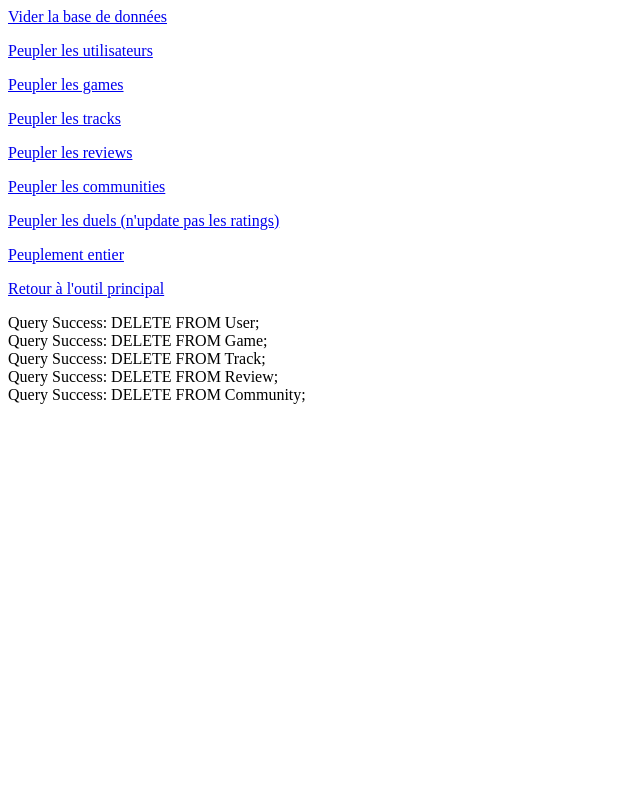
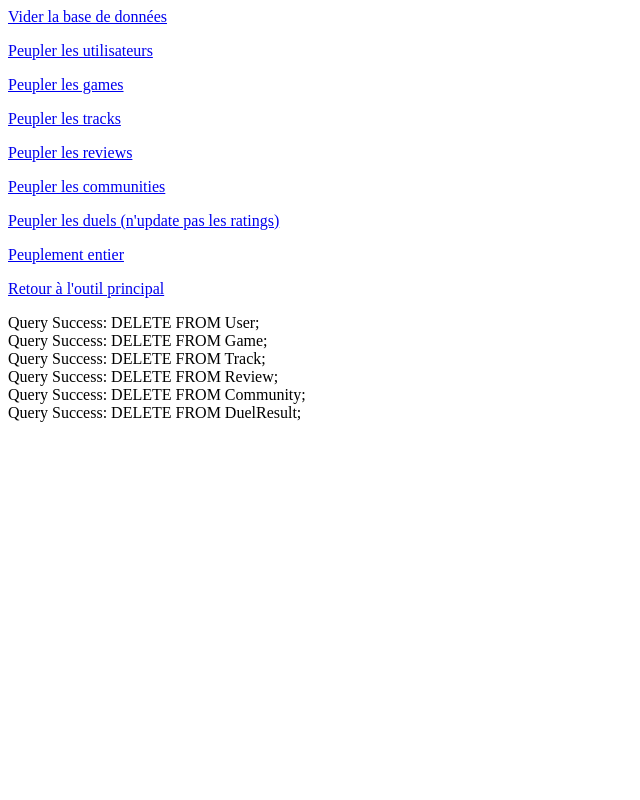
Before and after one commit to juef17/snestop, a PHP site: page /peuplement.php?action=clear in a window 1280 px wide. Shown: the whole page, without its empty margins (0-640 px from the left). Run offline with PHP 8.4, Linux system fonts and the light colour scheme.

Commit message:
J'avais oublié d'ajouter DuelResult dans ClearDB()
git-svn-id: http://jerther.com/svn/snestop/trunk@77 ce5e4949-4d00-44cd-bea3-2e8dfc70eed9

```diff
--- a/dbtools/peuplement.php
+++ b/dbtools/peuplement.php
@@ -28,6 +28,7 @@
 		EchoQuery($mysqli, 'DELETE FROM Track;');
 		EchoQuery($mysqli, 'DELETE FROM Review;');
 		EchoQuery($mysqli, 'DELETE FROM Community;');
+		EchoQuery($mysqli, 'DELETE FROM DuelResult;');
 	}
 
 	function PopulateFull()
```
